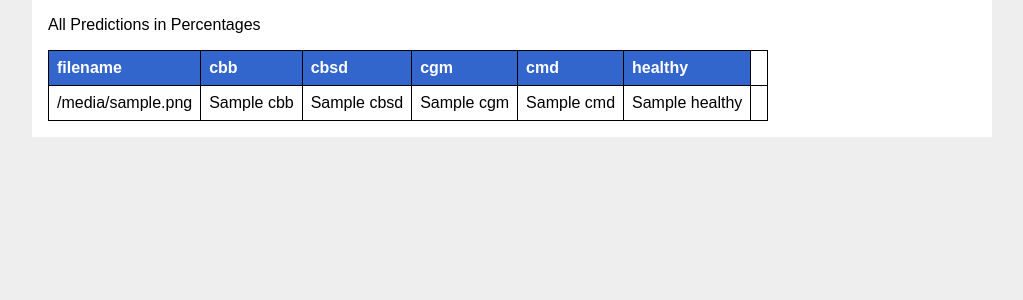
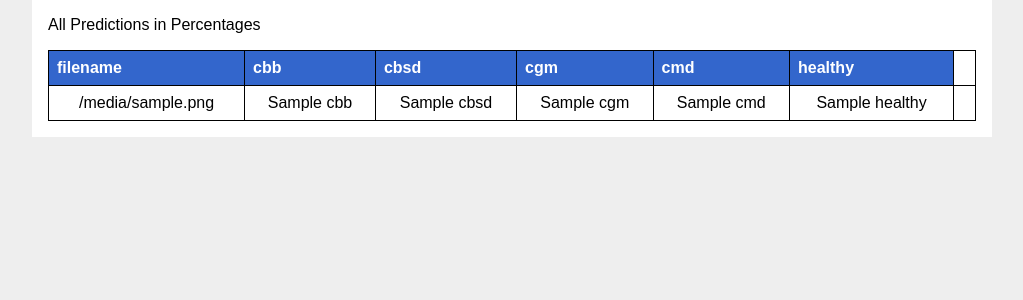
Before and after one commit to ambarishg/cassava-disease-detection, a Flask app: template flaskr/templates/predictions/allitems.html in a window 1280 px wide. Shown: the part 93-393 px from the top of the page, without its empty margins (128-1151 px from the left). Run offline with Flask 2, Linux system fonts and the light colour scheme; the template is opened without the code that fills it: most values are stand-ins (such as "Sample title", 1, 10 or a date in 2020).

Commit message:
style.css changed

```diff
--- a/flaskr/static/style.css
+++ b/flaskr/static/style.css
@@ -31,6 +31,7 @@ table {
 	border: 1px solid black;
 	text-align: center;
 	vertical-align: middle;
+  width:100%
 }
 
 th, td {
```
